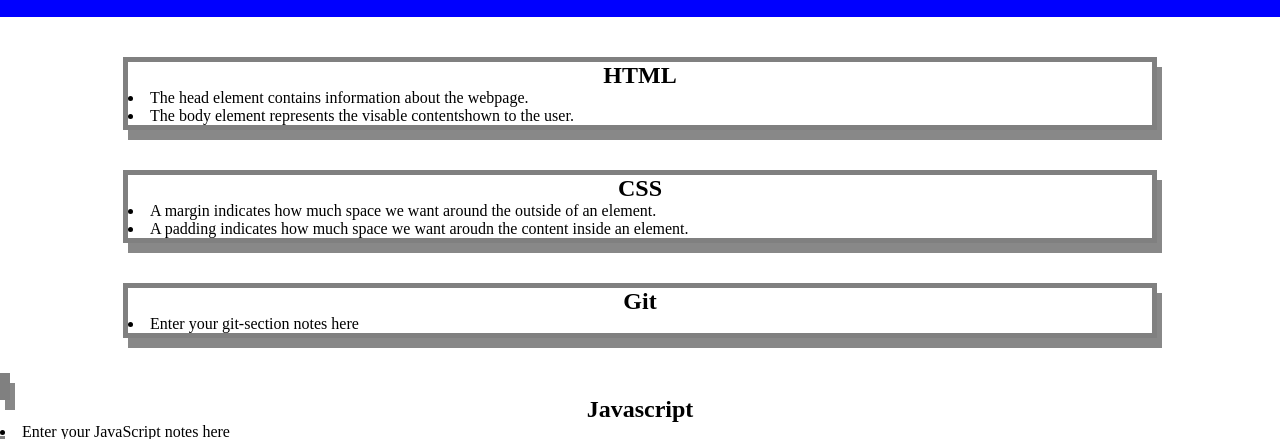
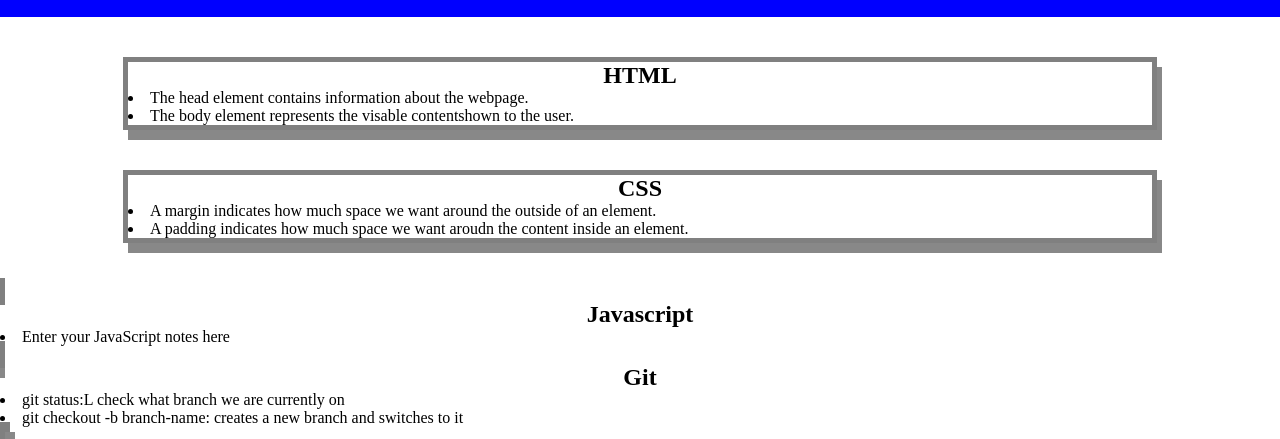
Before and after one commit to JLEAR749/prework-study-guide, a plain HTML site: page index.html in a window 1280 px wide. Shown: the part 103-542 px from the top of the page. Drawn offline with Linux system fonts and the light colour scheme.

Commit message:
added code to HTML file

```diff
--- a/index.html
+++ b/index.html
@@ -15,6 +15,8 @@
       alt="Profile image of cat wearing a bow tie."
       />
     </header>
+
+
 <main>
     <section class="card" id="html-section">
       <h2>HTML</h2>
@@ -32,14 +34,7 @@
       </ul>
     </section>
 
-    <section class="card" id="git-section">
-      <h2>Git</h2>
-    </ul>
-        <li> Enter your git-section notes here</li>
-      </ul>
-        </section>
-
-    <selection class="card" id="JavaScript-section"></selection>
+    <selection class="card" id="JavaScript-section">
      <h2>Javascript</h2>
       </ul>
       <li> Enter your JavaScript notes here</li>
```
Lines whose indentation alone changed are shown as unchanged.
